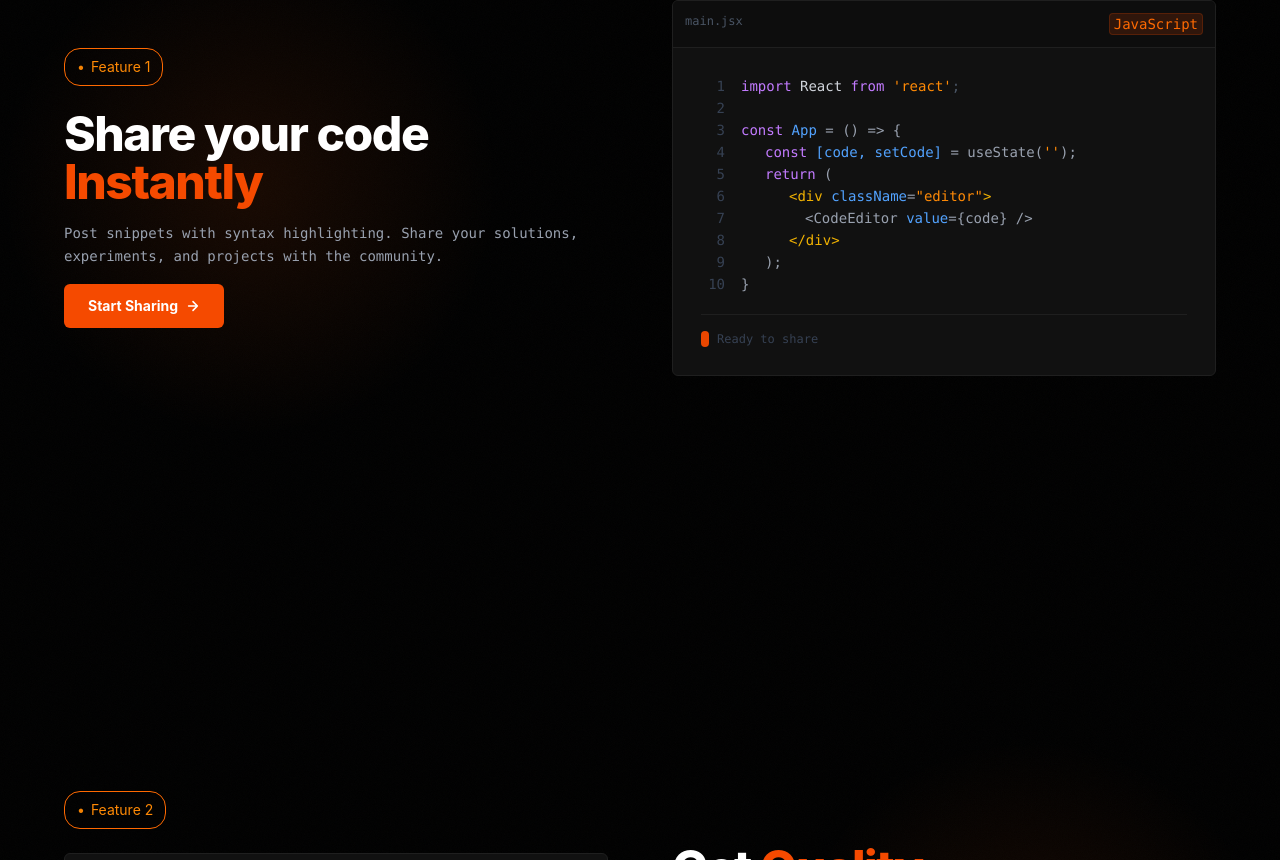
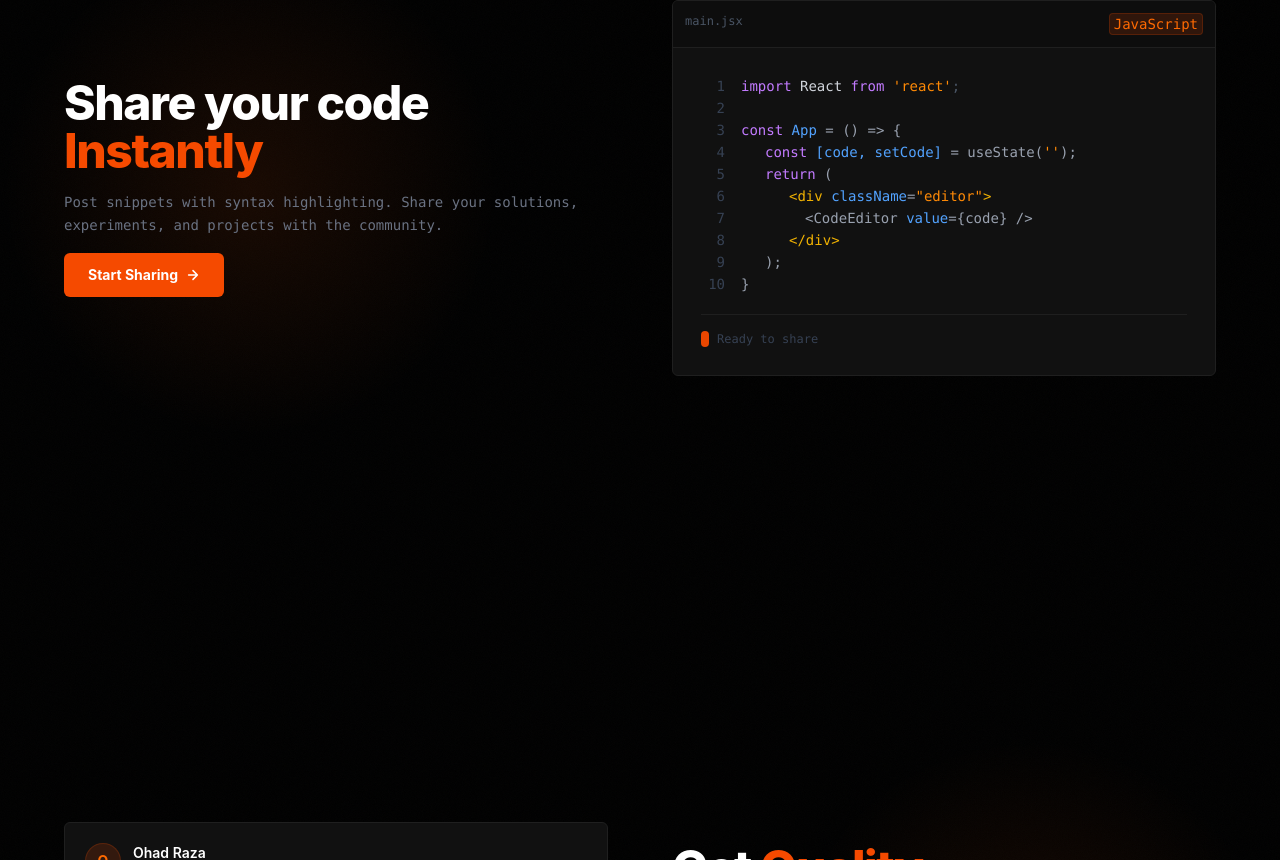
Before and after one commit to OhadRaza01/code-share, a React (Vite) app: page / in a window 1280 px wide. Shown: the part 1020-1880 px from the top of the page. Built offline with nearby package versions, Linux system fonts and the light colour scheme; no server answers.

Commit message:
deleted FeatureNumber.jsx

```diff
--- a/src/components/Features/FeatureNumber.jsx
+++ /dev/null
@@ -1,10 +0,0 @@
-import React from 'react'
-
-export default function FeatureNumber({number}) {
-    return (
-        <div className='w-fit px-3 text-xs md:text-sm lg:text-md border rounded-2xl py-2 border-orange-500 text-orange-400 flex justify-center items-center
-        gap-1.5 hover:bg-gray-900 transition-all duration-200 cursor-pointer'>
-            <span className='animate-pulse'>•</span>Feature {number}
-        </div>
-    )
-}
--- a/src/components/Features/ReviewCodeFeature.jsx
+++ b/src/components/Features/ReviewCodeFeature.jsx
@@ -1,5 +1,4 @@
 import React from "react";
-import FeatureNumber from "./FeatureNumber";
 
 export default function ReviewCodeFeature() {
   return (
@@ -28,7 +27,7 @@ export default function ReviewCodeFeature() {
         {/* Left — Feature number + Review card */}
         <div className="flex flex-col gap-6">
 
-          <FeatureNumber number={2} />
+
 
           {/* Review Card */}
           <div className="w-full bg-[#111] border border-[#1f1f1f] rounded-md p-5 hover:border-orange-600/20 hover:shadow-[0_0_40px_rgba(234,88,12,0.06)] transition-all duration-300">
--- a/src/components/Features/ShareCodeFeature.jsx
+++ b/src/components/Features/ShareCodeFeature.jsx
@@ -1,6 +1,5 @@
 import React from "react";
 import { Link } from "react-router-dom";
-import FeatureNumber from "./FeatureNumber";
 
 export default function ShareCodeFeature() {
   return (
@@ -28,7 +27,6 @@ export default function ShareCodeFeature() {
         {/* Left */}
         <div className="flex flex-col gap-6">
 
-          <FeatureNumber number={1} />
 
           <div className="flex flex-col gap-4">
             <h2
@@ -38,7 +36,7 @@ export default function ShareCodeFeature() {
               <span className="text-orange-600">Instantly</span>
             </h2>
 
-            <p className="text-gray-400 font-mono text-xs md:text-sm lg:text-md leading-relaxed">
+            <p className="text-gray-500 font-mono text-xs md:text-sm lg:text-md leading-relaxed">
               Post snippets with syntax highlighting. Share your solutions, experiments, and projects with the community.
             </p>
 
```
